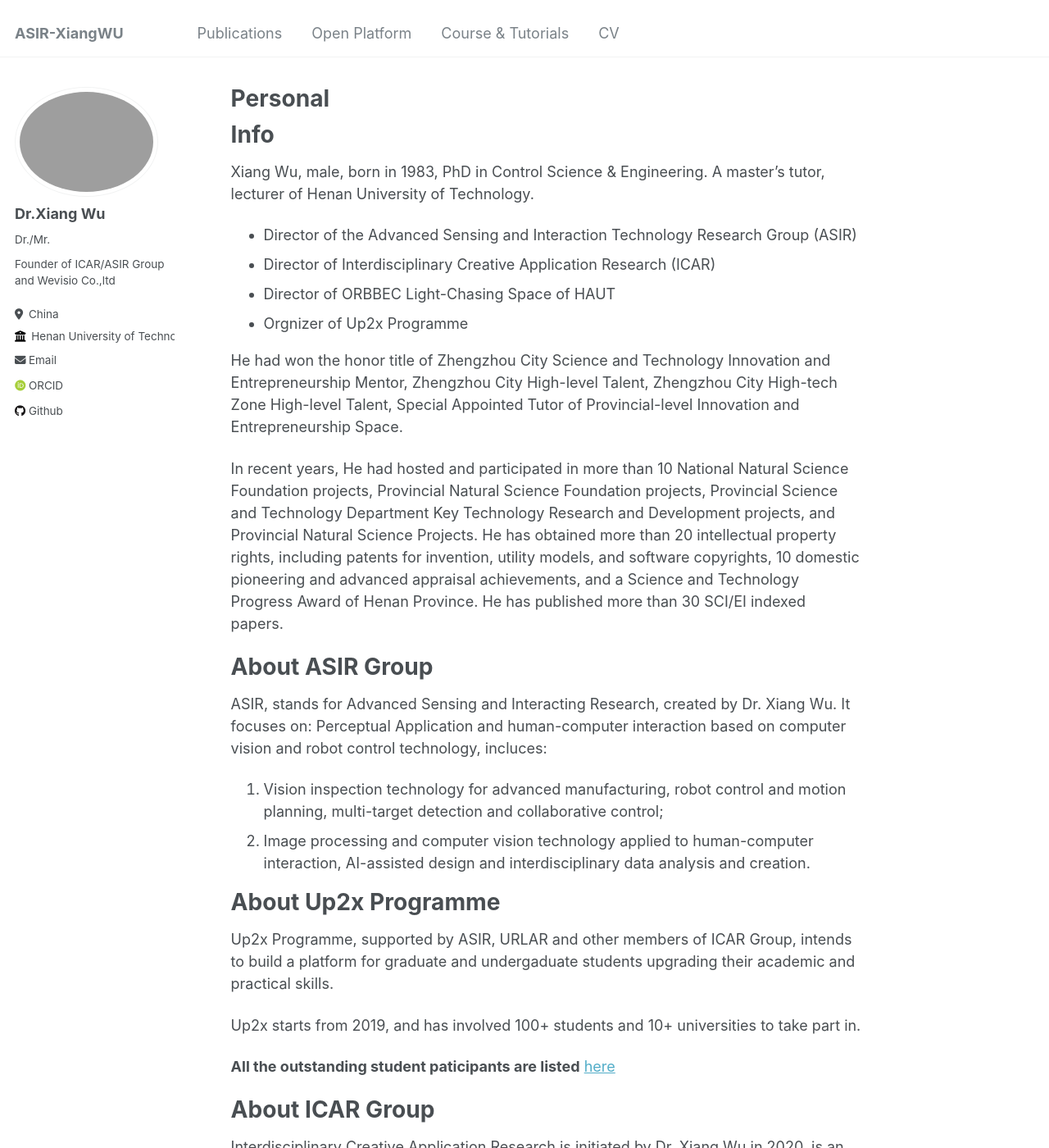
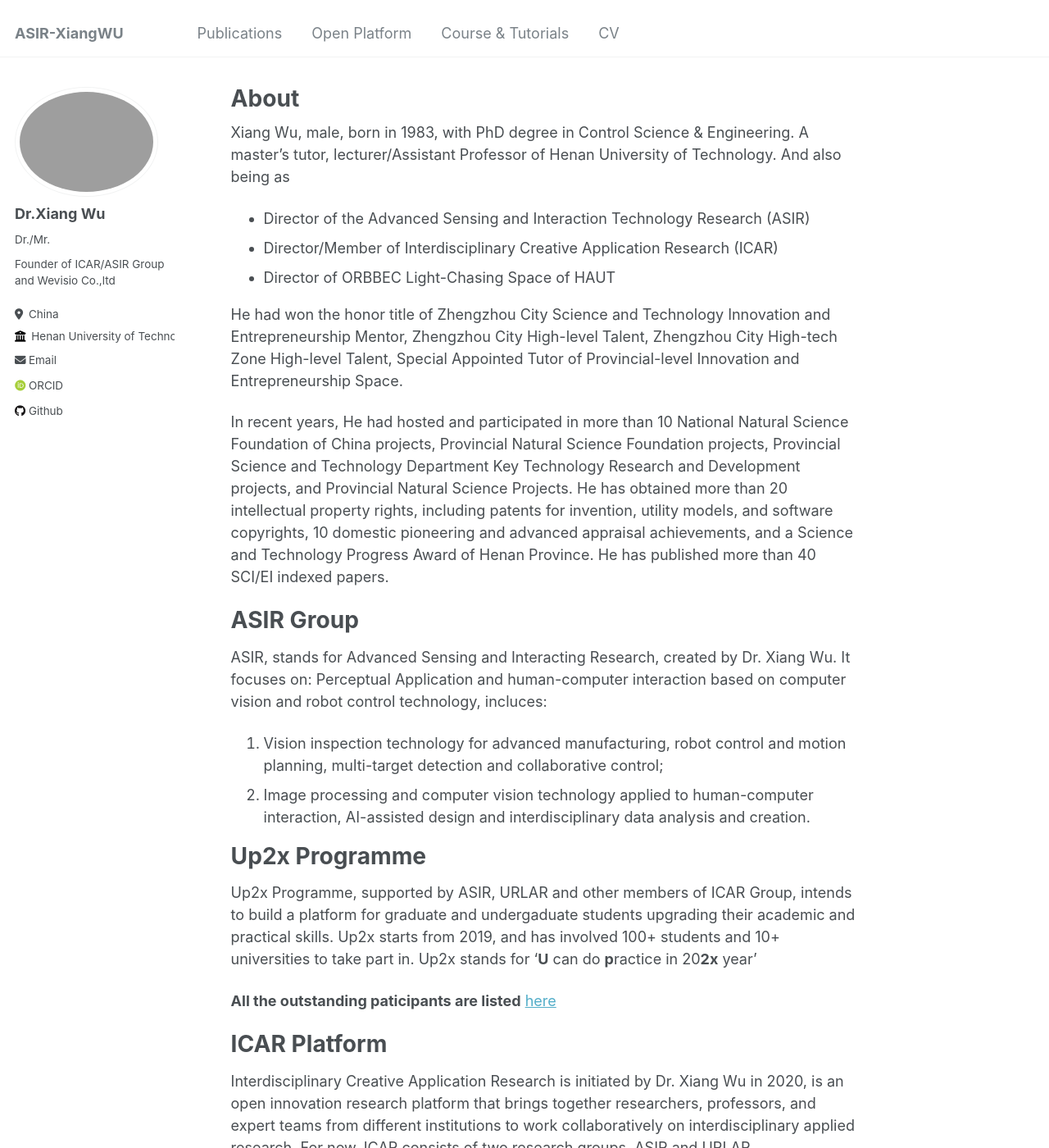
Before and after one commit to xiangwu/xiangwu.github.io, a Jekyll site: the page built from _pages/about.md, in a window 1280 px wide and 1400 px high. Shown: the whole window at 82% size. Built offline with Jekyll 4.4.1, drawn with Linux system fonts in a browser that asks for light colours; some web fonts are replaced; some of the changed text lies outside the part shown.

Commit message:
Update about.md

```diff
--- a/_pages/about.md
+++ b/_pages/about.md
@@ -1,42 +1,45 @@
 ---
 permalink: /
-title: "Personal"
+title: "About"
 author_profile: true
 redirect_from:
   - /Intro/
   - /intro.html
 ---
-# Info
-Xiang Wu, male, born in 1983, PhD in Control Science & Engineering. A master's tutor, lecturer of Henan University of Technology.
+Xiang Wu, male, born in 1983, with PhD degree in Control Science & Engineering.
+A master's tutor, lecturer/Assistant Professor of Henan University of Technology.
+And also being as
 
-- Director of the Advanced Sensing and Interaction Technology Research Group (ASIR)
-- Director of Interdisciplinary Creative Application Research (ICAR)
+- Director of the Advanced Sensing and Interaction Technology Research (ASIR)
+- Director/Member of Interdisciplinary Creative Application Research (ICAR)
 - Director of ORBBEC Light-Chasing Space of HAUT
-- Orgnizer of Up2x Programme
 
 He had won the honor title of Zhengzhou City Science and Technology Innovation and Entrepreneurship Mentor, Zhengzhou City High-level Talent, Zhengzhou City High-tech Zone High-level Talent, Special Appointed Tutor of Provincial-level Innovation and Entrepreneurship Space.
 
-In recent years, He had hosted and participated in more than 10 National Natural Science Foundation projects, Provincial Natural Science Foundation projects, Provincial Science and Technology Department Key Technology Research and Development projects, and Provincial Natural Science Projects. He has obtained more than 20 intellectual property rights, including patents for invention, utility models, and software copyrights, 10 domestic pioneering and advanced appraisal achievements, and a Science and Technology Progress Award of Henan Province. He has published more than 30 SCI/EI indexed papers.
+In recent years, He had hosted and participated in more than 10 National Natural Science Foundation of China projects, Provincial Natural Science Foundation projects, Provincial Science and Technology Department Key Technology Research and Development projects, and Provincial Natural Science Projects. He has obtained more than 20 intellectual property rights, including patents for invention, utility models, and software copyrights, 10 domestic pioneering and advanced appraisal achievements, and a Science and Technology Progress Award of Henan Province. He has published more than 40 SCI/EI indexed papers.
 
-# About ASIR Group
+# ASIR Group
 ASIR, stands for Advanced Sensing and Interacting Research, created by Dr. Xiang Wu.
 It focuses on: Perceptual Application and human-computer interaction based on computer vision and robot control technology, incluces:
-
  1. Vision inspection technology for advanced manufacturing, robot control and motion planning, multi-target detection and collaborative control;
  2. Image processing and computer vision technology applied to human-computer interaction, AI-assisted design and interdisciplinary data analysis and creation.
 
-# About Up2x Programme
+# Up2x Programme
  Up2x Programme, supported by ASIR, URLAR and other members of ICAR Group, intends to build a platform for graduate and undergaduate students upgrading their academic and practical skills.
+ Up2x starts from 2019, and has involved 100+ students and 10+ universities to take part in.
+ Up2x stands for '**U** can do **p**ractice in 20**2x** year'
 
- Up2x starts from 2019, and has involved 100+ students and 10+ universities to take part in.
+ **All the outstanding paticipants are listed** [here](/members/)
 
- **All the outstanding student paticipants are listed** [here](/members/)
+# ICAR Platform
 
-
-# About ICAR Group
 Interdisciplinary Creative Application Research is initiated by Dr. Xiang Wu in 2020, is an open innovation research platform that brings together researchers, professors, and expert teams from different institutions to work collaboratively on interdisciplinary applied research.
 For now, ICAR consists of two research groups, ASIR and URLAR.
 
-# About ORBBEC Light-Chasing Space
+And all the collabrated researcher in ICAR are listed below:
+Prof.Xiaoping Liu, Prof.Yi Cao, Prof.Tianfei Chen, Prof.Shijie Zhang, Prof.Yazhen Gao, Prof.Lin Liu;
+Dr.He Jiang, Dr.Jilong Wang, Dr.Hui Zhang
+
+# ORBBEC Light-Chasing Space
 ORBBEC Light-Chasing Space of Henan University of Technology (HAUT), is a branch of academic club oriented by [ORBBEC Co.,Ltd](https://www.orbbec.com/).
 Now, it was operating by ASIR group.
```
